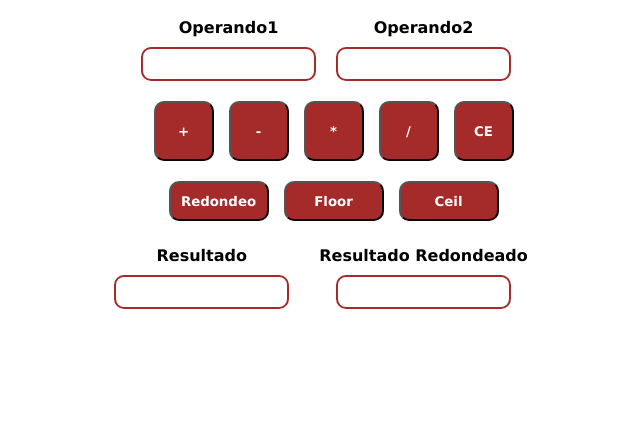
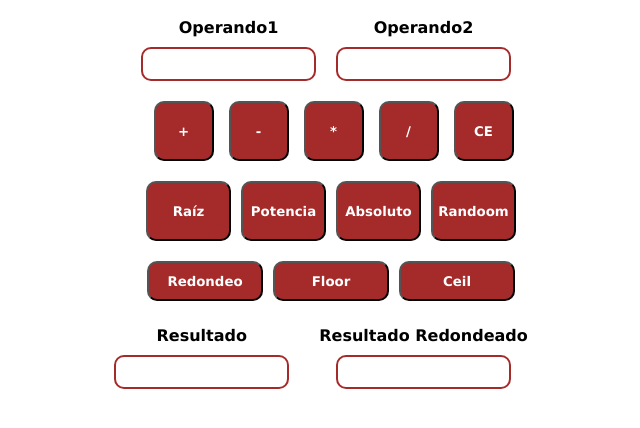
Before and after one commit to Charliie2003/JavaScriptCalculator, a plain HTML site: page Dia4/6- Proyecto Final/index.html in a window 1280 px wide. Shown: the part 80-508 px from the top of the page, without its empty margins (314-954 px from the left). Drawn offline with Linux system fonts and the light colour scheme.

Commit message:
calculator finished

```diff
--- a/Dia4/6- Proyecto Final/index.html
+++ b/Dia4/6- Proyecto Final/index.html
@@ -27,6 +27,13 @@
         <button onclick="division()">/</button>
         <button onclick="vaciar()">CE</button>
     </div>
+    <div id="contenedoroOperacionesDos">
+        <button onclick="raiz()">Raíz</button>
+        <button onclick="potencia()">Potencia</button>
+        <button onclick="absoluto()">Absoluto</button>
+        <button onclick="randoom()">Randoom</button>
+
+    </div>
     <div id="contenedorRedondeo">
         <button onclick="redondear()">Redondeo</button>
         <button onclick="redondearFloor()">Floor</button>
--- a/Dia4/6- Proyecto Final/main.js
+++ b/Dia4/6- Proyecto Final/main.js
@@ -27,6 +27,28 @@ function division() {
     let resultadoDividir = valorOperandoUno / valorOperandoDos;
     elementoResultado.value = resultadoDividir;
 }
+function raiz(){
+    let operandoUno = elementoOperandoUno.value;
+    if (operandoUno === ""){
+       alert("Complete Operando1 para poder hacer la raíz");
+    } else{
+        elementoResultado.value= Math.sqrt(elementoOperandoUno.value);
+    }
+}
+function potencia(){
+    elementoResultado.value=Math.pow(elementoOperandoUno.value, elementoOperandoDos.value)
+}
+function absoluto(){
+    elementoResultado.value =Math.abs(elementoOperandoUno.value);
+}
+function randoom(){
+    let minimo = parseFloat(elementoOperandoUno.value);
+    let maximo = parseFloat(elementoOperandoDos.value);
+    maximo = maximo + 1;
+    let resultado = Math.floor(Math.random() * (maximo - minimo) + minimo);
+    elementoResultado.value = resultado;
+
+}
 function vaciar(){
     elementoResultado.value = "";
     elementoOperandoUno.value="";
--- a/Dia4/6- Proyecto Final/style.css
+++ b/Dia4/6- Proyecto Final/style.css
@@ -54,6 +54,22 @@ header h1 {
     color: white;
     font-weight: bold ;
 }
+#contenedoroOperacionesDos {
+    display: flex;
+    align-items: center;
+    justify-content: center;
+    margin-top: 20px;
+
+}
+#contenedoroOperacionesDos button{
+    margin-left: 10px;
+    width: 85px;
+    height: 60px;
+    background-color: brown;
+    border-radius: 10px;
+    color: white;
+    font-weight: bold ;
+}
 #contenedorRedondeo{
     display: flex;
     align-items: center;
@@ -61,8 +77,8 @@ header h1 {
     margin-top: 20px;
 }
 #contenedorRedondeo button{
-    margin-left: 15px;
-    width: 100px;
+    margin-left: 10px;
+    width: 116px;
     height: 40px;
     background-color: brown;
     border-radius: 10px;
```
